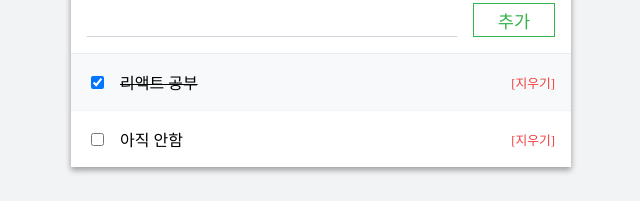
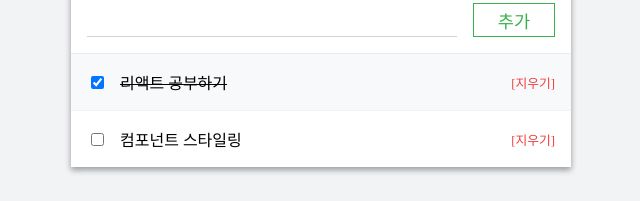
Before and after one commit to writepro4/todolist, a React (Create React App) app: page / in a window 1280 px wide. Shown: the part 218-419 px from the top of the page, without its empty margins (319-959 px from the left). Built offline with nearby package versions, Linux system fonts and the light colour scheme.

Commit message:
[update] input 값을 state로 받아서 TodoList에 넣고, 그 안에서 TodoItem으로 처리해주기

```diff
--- a/src/App.js
+++ b/src/App.js
@@ -22,11 +22,53 @@ class App extends Component {
         return ++this.id;
     }
 
+    //handleChange는 input에 들어가는 값이 변했을 떄를 말하는데
+    handleChange = (e) =>{
+        //value값은 이벤트가 일어나는 값의 target으로 변수 설정
+        const {value} = e.target;
+        //따라서 state를 관리하는데 이 때 input의 state에 들어가는 값은
+        //위에서 설정해둔 value값
+        this.setState({
+            input : value
+        })
+    }
+
+    //그러면 이제 input에 넣은 것을 todos라는 배열에 넣어둬야함.
+    handleInsert = () => {
+        //미리 레퍼런스를 설정해두고, 앞으로 todos나 input은
+        //this.state를 앞에 안쓰고도 사용이 가능하다.
+        const {todos, input} = this.state;
+
+        //newTodo라는 변수는, 새로운 객체를 만들어주는것.
+        //handleInsert가 불러오면 바로 생성됨.
+        const newTodo = {
+            text:input,
+            done:false,
+            id:this.getId()
+        }
+
+        //newTodo로 새로운 객체가 만들어졌다면,
+        //setState로 todos안에 새로운 요소를 만들어서 넣어줌.
+        //이 때 todos는 ...todos즉 기존의 값에다가 newTodo를 불러와서 위에서
+        //설정해준 값대로 배열에 들어감.
+        //그리고나서 이제 input값을 초기화해준다.
+        this.setState({
+            todos : [...todos, newTodo],
+            input: ''
+        });
+    }
+
     render() {
+        //마찬가지로 레퍼런스를 미리 설정해둠
+        const {input, todos} = this.state;
+        const {
+            handleChange,
+            handleInsert
+        } =this;
         return (
             <PageTemplate>
-                <TodoInput/>
-                <TodoList/>
+                <TodoInput onChange={handleChange} onInsert={handleInsert} value={input}/>
+                <TodoList todos={todos}/>
             </PageTemplate>
         )
     }
--- a/src/components/TodoList.js
+++ b/src/components/TodoList.js
@@ -3,10 +3,29 @@ import TodoItem from './TodoItem';
 
 class TodoList extends Component {
     render() {
+        //App에서 정의한 todos를 가져오는데,
+        const {todos} = this.props;
+
+        //todoList라는 메서드를 만들어준다.
+        //이는 todos라는 배열을 map함수로 하나씩 훓는데,
+        const todoList = todos.map(
+            //todo는
+            todo => (
+                //TodoItem의 값을 설정해준다. 이 때 key는 배열의 id값
+                //done의 유무도 todos의 done으로 설정해두고,
+                //todos.text를 변수로 보여주게 코드를 작성
+                <TodoItem
+                    key = {todo.id}
+                    done = {todo.done}>
+                    {todo.text}
+                </TodoItem>
+            )
+        )
+
+
         return(
             <div>
-                <TodoItem done>리액트 공부</TodoItem>
-                <TodoItem>아직 안함</TodoItem>
+                {todoList}
             </div>
         )
     }
```
